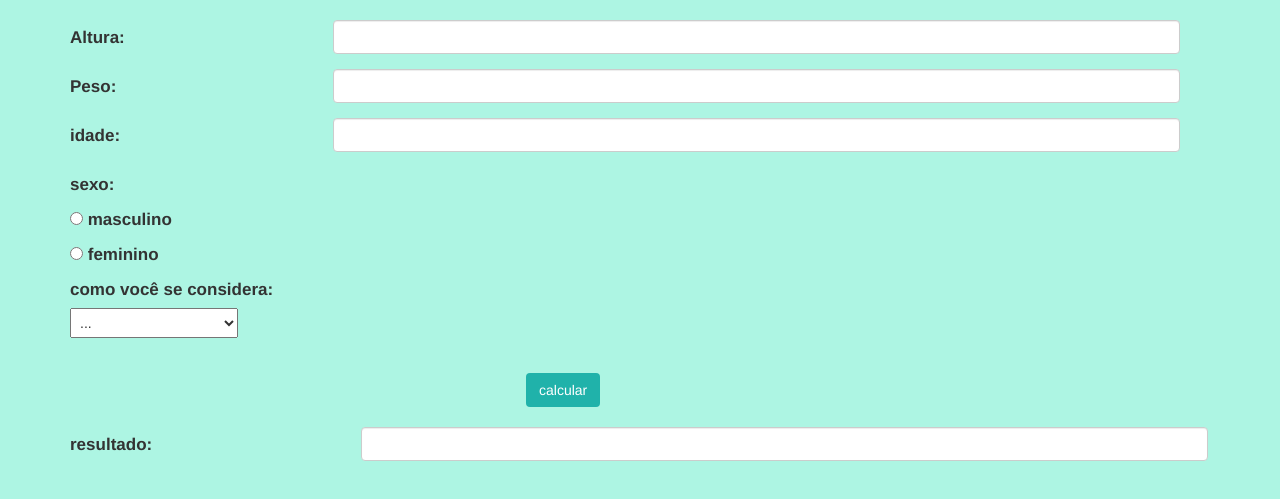
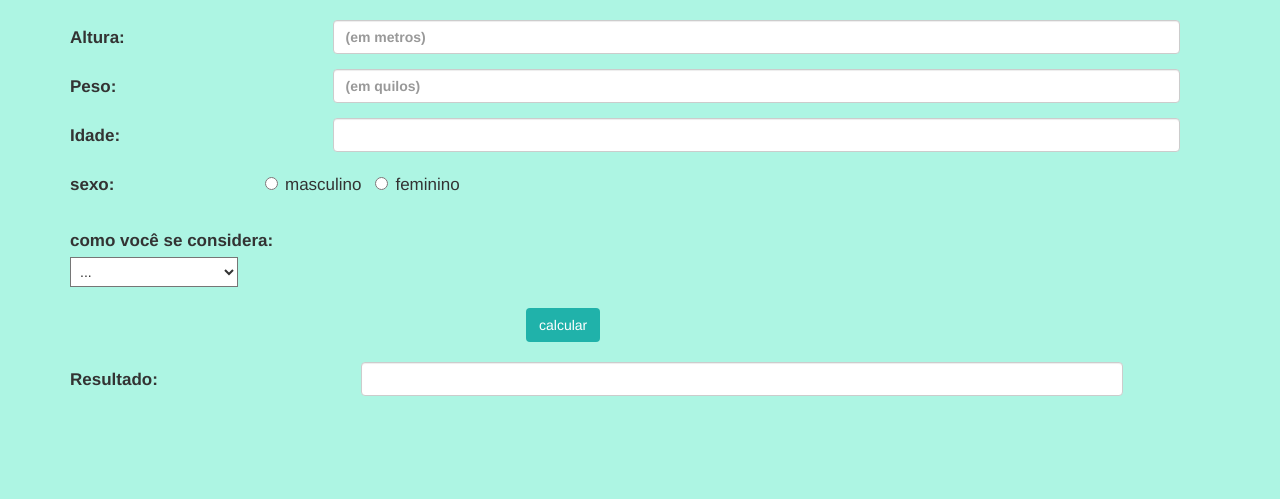
Before and after one commit to viniciuscorreialourenco/Metabolismo, a website: page www/index.html in a window 1280 px wide. Shown: the part 65-564 px from the top of the page. Drawn offline with Linux system fonts and the light colour scheme.

Commit message:
atualizando o estilo.css e estrutura do HTML.

```diff
--- a/www/css/style.css
+++ b/www/css/style.css
@@ -3,17 +3,22 @@ label{
   margin-top: 6px;
   font-weight: bold;
   font-size: 17px;
+  margin-bottom: 4px;
 }
 input{
   margin-left: -30px;
+  font-weight: bold;
 }
 input#resultado{
   margin-left: -2px;
+  font-weight: bold;
+  width: 90%;
 }
 button{
   margin-left: 40%;
   background-color: lightseagreen;
   color: white;
+  margin-top: -17px;
 }
 .titulo{
   text-align: center;
@@ -33,3 +38,9 @@ body{
 select{
   padding: 5px;
 }
+.masc{
+  margin-bottom: 6px;
+}
+select{
+  background-color: white;
+}
--- a/www/index.html
+++ b/www/index.html
@@ -30,7 +30,7 @@
       </div>
       <div class="col-xs-9">
         <div class="form-group">
-          <input type="number" class="form-control" id="altura">
+          <input type="number" class="form-control" id="altura" placeholder="(em metros)">
         </div>
       </div>
     </div>
@@ -41,14 +41,14 @@
       </div>
       <div class="col-xs-9">
         <div class="form-group">
-          <input type="number" class="form-control" id="peso">
+          <input type="number" class="form-control" id="peso" placeholder="(em quilos)">
         </div>
       </div>
     </div>
 
     <div class="row">
       <div class="col-xs-3">
-        <label>idade: </label>
+        <label>Idade: </label>
       </div>
       <div class="col-xs-9">
         <div class="form-group">
@@ -58,21 +58,19 @@
     </div>
 
     <div class="row">
-      <div class="col-xs-12">
+      <div class="col-xs-2">
         <label>sexo: </label>
       </div>
-    </div>
-    <div class="row">
-      <div class="col-xs-12">
-        <label class="masc">
-          <input type="radio" name="genero" value="masculino" id="sexo1"> masculino
-        </label><br>
-        <label class="fem">
+      <div class="col-xs-10">
+        <label class="radio-inline control-label masc ">
+          <input type="radio" name="genero" value="masculino" id="sexo1">masculino
+        </label>
+        <label class="radio-inline control-label fem">
           <input type="radio" name="genero" value="feminino" id="sexo2"> feminino
-        </label><br>
+        </label>
       </div>
     </div>
-
+    <br>
     <div class="row">
       <div class="col-xs-12">
         <label>como você se considera: </label>
@@ -101,7 +99,7 @@
     <br>
     <div class="row">
       <div class="col-xs-3">
-        <label>resultado: </label>
+        <label>Resultado: </label>
       </div>
       <div class="col-xs-9">
         <div class="form-group">
```
